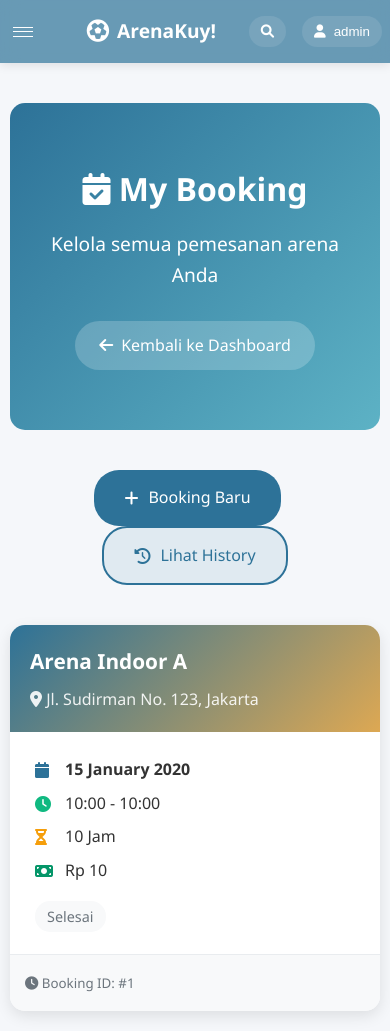
After one commit to LilisHaria/simple-canvas-sketchpad-clone, a PHP site: page /user_mybooking.php in a window 390 px wide. The commit adds this page. Run offline with PHP 8.4, Linux system fonts and the light colour scheme; a user stored in the database is signed in; data comes from the database, SQL or seed files in the repository; tables that the repository leaves empty hold one stand-in row (values such as "Sample post").

Commit message:
feat: Implement user header, sidebar, and booking features
- Added user header with hamburger menu, logo, search, and navigation.
- Created user sidebar with "Pilih Arena" link.
- Updated arena booking page to display arena details and booking form.
- Integrated "My Bookings" page access via header and sidebar.
- Modified arena display to match database structure.

```diff
--- a/assets/css/user_header.css
+++ b/assets/css/user_header.css
@@ -26,6 +26,7 @@
     display: flex;
     justify-content: space-between;
     align-items: center;
+    gap: 1rem;
 }
 
 /* Logo */
@@ -63,6 +64,7 @@
     height: 30px;
     justify-content: center;
     align-items: center;
+    margin-right: 1rem;
 }
 
 .hamburger-menu:hover {
@@ -94,7 +96,9 @@
 .desktop-nav {
     display: flex;
     align-items: center;
-    gap: 2rem;
+    gap: 1rem;
+    flex: 1;
+    justify-content: center;
 }
 
 .nav-item {
@@ -104,11 +108,23 @@
     border-radius: 20px;
     transition: all 0.3s;
     font-weight: 500;
+    display: flex;
+    align-items: center;
+    gap: 8px;
 }
 
 .nav-item:hover {
     background: rgba(255,255,255,0.1);
     color: white;
+}
+
+.nav-item.highlight {
+    background: rgba(221, 168, 83, 0.8);
+    color: white;
+}
+
+.nav-item.highlight:hover {
+    background: rgba(221, 168, 83, 1);
 }
 
 /* Header Actions */
@@ -133,7 +149,7 @@
 }
 
 .sign-in-btn {
-    background: rgba(221, 168, 83, 0.8); /* #DDA853 dengan opacity 80% */
+    background: rgba(221, 168, 83, 0.8);
     color: white;
     padding: 8px 20px;
     border-radius: 20px;
@@ -309,7 +325,7 @@
     left: 0;
     width: 280px;
     height: 100vh;
-    background: rgba(221, 168, 83, 0.8); /* #DDA853 dengan opacity 80% */
+    background: rgba(221, 168, 83, 0.8);
     backdrop-filter: blur(10px);
     color: white;
     z-index: 1500;
--- a/includes/user_header.php
+++ b/includes/user_header.php
@@ -40,9 +40,15 @@ if (file_exists(__DIR__ . '/../config/database.php')) {
 
             <!-- Desktop Navigation -->
             <nav class="desktop-nav">
-                <a href="user_dashboard.php" class="nav-item">Home</a>
-                <a href="user_arenas.php" class="nav-item">Booking</a>
-                <a href="user_history.php" class="nav-item">History</a>
+                <a href="user_dashboard.php" class="nav-item">
+                    <i class="fas fa-home"></i> Dashboard
+                </a>
+                <a href="user_arenas.php" class="nav-item">
+                    <i class="fas fa-calendar-check"></i> Booking
+                </a>
+                <a href="user_mybooking.php" class="nav-item highlight">
+                    <i class="fas fa-calendar-alt"></i> My Bookings
+                </a>
             </nav>
 
             <!-- Header Actions -->
@@ -52,7 +58,7 @@ if (file_exists(__DIR__ . '/../config/database.php')) {
                     <i class="fas fa-search"></i>
                 </button>
 
-                <!-- Sign In Button -->
+                <!-- User Menu -->
                 <?php if (isset($_SESSION['user_id'])): ?>
                     <div class="user-menu">
                         <button class="user-menu-toggle" id="userMenuToggle">
@@ -86,9 +92,9 @@ if (file_exists(__DIR__ . '/../config/database.php')) {
                     <i class="fas fa-times"></i>
                 </button>
             </div>
-            <form class="search-form" action="search_arenas.php" method="GET">
+            <form class="search-form" action="user_arenas.php" method="GET">
                 <div class="search-input-group">
-                    <input type="text" name="q" placeholder="Nama arena, lokasi..." class="search-input">
+                    <input type="text" name="search" placeholder="Nama arena atau deskripsi..." class="search-input">
                     <button type="submit" class="search-submit">
                         <i class="fas fa-search"></i>
                     </button>
@@ -114,19 +120,19 @@ if (file_exists(__DIR__ . '/../config/database.php')) {
                 <li>
                     <a href="user_dashboard.php" class="sidebar-item">
                         <i class="fas fa-home"></i>
-                        <span>Home</span>
+                        <span>Dashboard</span>
                     </a>
                 </li>
                 <li>
                     <a href="user_arenas.php" class="sidebar-item">
                         <i class="fas fa-calendar-check"></i>
-                        <span>Booking</span>
+                        <span>Pilih Arena</span>
                     </a>
                 </li>
                 <li>
-                    <a href="user_history.php" class="sidebar-item">
-                        <i class="fas fa-history"></i>
-                        <span>History</span>
+                    <a href="user_mybooking.php" class="sidebar-item">
+                        <i class="fas fa-calendar-alt"></i>
+                        <span>My Bookings</span>
                     </a>
                 </li>
                 <li>
--- /dev/null
+++ b/user_mybooking.php
@@ -0,0 +1,161 @@
+
+<?php
+require_once 'config/database.php';
+requireLogin();
+
+$user_id = $_SESSION['user_id'];
+$page_title = 'My Booking';
+
+// Ambil data booking user dengan JOIN
+try {
+    $stmt = $pdo->prepare("
+        SELECT b.*, a.arena_name, a.location, a.price_per_hour
+        FROM bookings b
+        JOIN arenas a ON b.arena_id = a.arena_id
+        WHERE b.user_id = ?
+        ORDER BY b.booking_date DESC, b.start_time DESC
+    ");
+    $stmt->execute([$user_id]);
+    $bookings = $stmt->fetchAll();
+} catch(PDOException $e) {
+    $error = "Error loading bookings: " . $e->getMessage();
+    $bookings = [];
+}
+
+include 'includes/user_header.php';
+?>
+
+<div class="container" style="padding-top: 50px; max-width: 1200px; margin: 0 auto; padding-left: 1rem; padding-right: 1rem;">
+    <!-- Header Section -->
+    <div style="background: linear-gradient(135deg, #2D7298, #5db2c5); color: white; text-align: center; padding: 60px 20px; border-radius: 15px; margin-bottom: 40px;">
+        <h1 style="font-size: 3rem; margin-bottom: 15px;">
+            <i class="fas fa-calendar-check"></i> My Booking
+        </h1>
+        <p style="font-size: 1.2rem; margin-bottom: 30px;">Kelola semua pemesanan arena Anda</p>
+        <a href="user_dashboard.php" style="background: rgba(255,255,255,0.2); color: white; padding: 12px 24px; border-radius: 25px; text-decoration: none; display: inline-flex; align-items: center; gap: 8px; transition: background 0.3s;">
+            <i class="fas fa-arrow-left"></i> Kembali ke Dashboard
+        </a>
+    </div>
+
+    <!-- Action Buttons -->
+    <div style="text-align: center; margin-bottom: 40px;">
+        <a href="user_arenas.php" style="background: #2D7298; color: white; padding: 15px 30px; border-radius: 25px; text-decoration: none; display: inline-flex; align-items: center; gap: 10px; margin-right: 15px; transition: transform 0.3s;">
+            <i class="fas fa-plus"></i> Booking Baru
+        </a>
+        <a href="user_history.php" style="background: rgba(45, 114, 152, 0.1); color: #2D7298; padding: 15px 30px; border-radius: 25px; text-decoration: none; display: inline-flex; align-items: center; gap: 10px; border: 2px solid #2D7298; transition: transform 0.3s;">
+            <i class="fas fa-history"></i> Lihat History
+        </a>
+    </div>
+
+    <?php if (isset($_SESSION['success'])): ?>
+        <div style="background: #d4edda; border: 1px solid #c3e6cb; color: #155724; padding: 15px; border-radius: 8px; margin-bottom: 20px;">
+            <?= htmlspecialchars($_SESSION['success']) ?>
+        </div>
+        <?php unset($_SESSION['success']); ?>
+    <?php endif; ?>
+
+    <?php if (isset($_SESSION['error'])): ?>
+        <div style="background: #f8d7da; border: 1px solid #f5c6cb; color: #721c24; padding: 15px; border-radius: 8px; margin-bottom: 20px;">
+            <?= htmlspecialchars($_SESSION['error']) ?>
+        </div>
+        <?php unset($_SESSION['error']); ?>
+    <?php endif; ?>
+
+    <?php if (isset($error)): ?>
+        <div style="background: #f8d7da; border: 1px solid #f5c6cb; color: #721c24; padding: 15px; border-radius: 8px; margin-bottom: 20px;">
+            <?= htmlspecialchars($error) ?>
+        </div>
+    <?php endif; ?>
+
+    <?php if (empty($bookings)): ?>
+        <div style="background: white; border-radius: 15px; padding: 60px 20px; text-align: center; box-shadow: 0 5px 15px rgba(0,0,0,0.1);">
+            <i class="fas fa-calendar-times" style="font-size: 5rem; color: #ccc; margin-bottom: 20px;"></i>
+            <h3 style="color: #666; margin-bottom: 15px; font-size: 1.8rem;">Belum Ada Booking Aktif</h3>
+            <p style="color: #999; margin-bottom: 30px; font-size: 1.1rem;">Anda belum memiliki booking yang sedang aktif atau akan datang.</p>
+            <a href="user_arenas.php" style="background: #2D7298; color: white; padding: 15px 30px; border-radius: 25px; text-decoration: none; display: inline-flex; align-items: center; gap: 10px; font-size: 1.1rem;">
+                <i class="fas fa-search"></i> Cari Arena Sekarang
+            </a>
+        </div>
+    <?php else: ?>
+        <div style="display: grid; grid-template-columns: repeat(auto-fit, minmax(350px, 1fr)); gap: 25px;">
+            <?php foreach ($bookings as $booking): ?>
+                <div style="background: white; border-radius: 15px; overflow: hidden; box-shadow: 0 5px 15px rgba(0,0,0,0.1); transition: transform 0.3s;">
+                    <div style="background: linear-gradient(135deg, #2D7298, #DDA853); color: white; padding: 20px;">
+                        <h4 style="margin: 0 0 8px 0; font-size: 1.3rem;"><?= htmlspecialchars($booking['arena_name']) ?></h4>
+                        <p style="margin: 0; opacity: 0.9;">
+                            <i class="fas fa-map-marker-alt"></i> <?= htmlspecialchars($booking['location']) ?>
+                        </p>
+                    </div>
+                    <div style="padding: 25px;">
+                        <div style="margin-bottom: 15px;">
+                            <div style="display: flex; align-items: center; margin-bottom: 8px;">
+                                <i class="fas fa-calendar" style="color: #2D7298; margin-right: 10px; width: 20px;"></i>
+                                <strong><?= date('d F Y', strtotime($booking['booking_date'])) ?></strong>
+                            </div>
+                            <div style="display: flex; align-items: center; margin-bottom: 8px;">
+                                <i class="fas fa-clock" style="color: #10b981; margin-right: 10px; width: 20px;"></i>
+                                <?= substr($booking['start_time'], 0, 5) ?> - <?= substr($booking['end_time'], 0, 5) ?>
+                            </div>
+                            <div style="display: flex; align-items: center; margin-bottom: 8px;">
+                                <i class="fas fa-hourglass-half" style="color: #f59e0b; margin-right: 10px; width: 20px;"></i>
+                                <?= $booking['duration'] ?? 1 ?> Jam
+                            </div>
+                            <div style="display: flex; align-items: center; margin-bottom: 8px;">
+                                <i class="fas fa-money-bill" style="color: #059669; margin-right: 10px; width: 20px;"></i>
+                                Rp <?= number_format($booking['total_price'], 0, ',', '.') ?>
+                            </div>
+                        </div>
+
+                        <div style="margin-top: 20px;">
+                            <?php
+                            $booking_datetime = $booking['booking_date'] . ' ' . $booking['start_time'];
+                            $now = date('Y-m-d H:i:s');
+                            if ($booking_datetime > $now): ?>
+                                <span style="background: #d4edda; color: #155724; padding: 6px 12px; border-radius: 15px; font-size: 0.9rem; font-weight: 500;">Akan Datang</span>
+                            <?php elseif (date('Y-m-d', strtotime($booking['booking_date'])) == date('Y-m-d')): ?>
+                                <span style="background: #fff3cd; color: #856404; padding: 6px 12px; border-radius: 15px; font-size: 0.9rem; font-weight: 500;">Hari Ini</span>
+                            <?php else: ?>
+                                <span style="background: #f8f9fa; color: #6c757d; padding: 6px 12px; border-radius: 15px; font-size: 0.9rem; font-weight: 500;">Selesai</span>
+                            <?php endif; ?>
+                        </div>
+                    </div>
+                    <div style="background: #f8f9fa; padding: 15px; border-top: 1px solid #e9ecef;">
+                        <small style="color: #6c757d;">
+                            <i class="fas fa-clock"></i>
+                            Booking ID: #<?= $booking['booking_id'] ?>
+                        </small>
+                    </div>
+                </div>
+            <?php endforeach; ?>
+        </div>
+    <?php endif; ?>
+</div>
+
+<style>
+@media (max-width: 768px) {
+    .container {
+        padding: 20px 10px !important;
+    }
+
+    h1 {
+        font-size: 2rem !important;
+    }
+
+    div[style*="grid-template-columns"] {
+        grid-template-columns: 1fr !important;
+        gap: 20px !important;
+    }
+
+    div[style*="display: inline-flex"] {
+        display: block !important;
+        margin-bottom: 10px !important;
+        text-align: center !important;
+    }
+}
+</style>
+
+</div> <!-- Close main-content -->
+
+<script src="assets/js/user_header.js"></script>
+</body>
+</html>
```
Also changed, not shown: user_arenas.php (added, +166 -0 lines), user_booking.php (added, +201 -0 lines).
